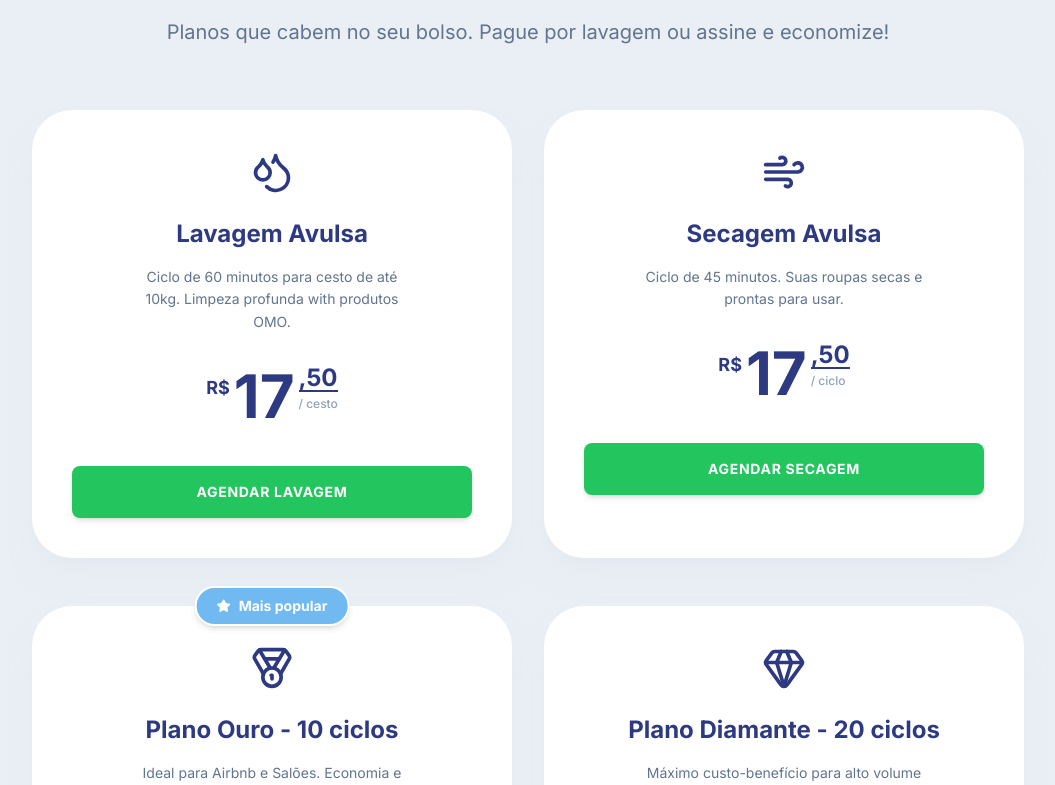
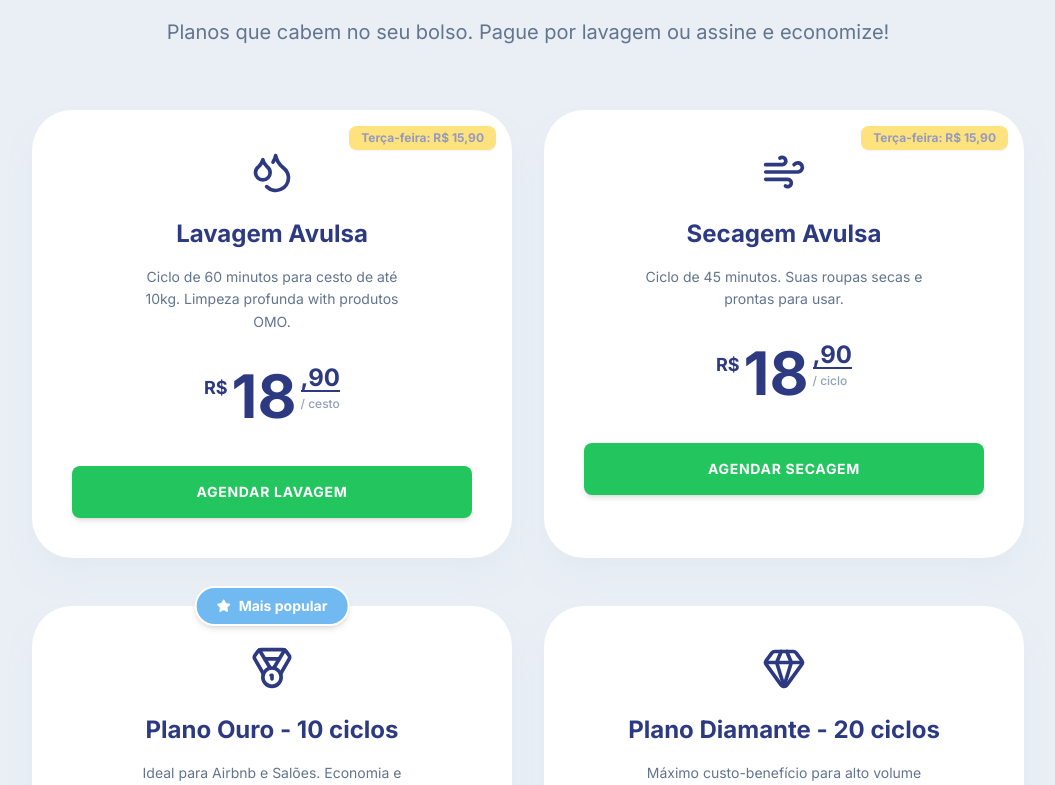
Before and after one commit to samuelinova7-cyber/mar-de-cheiro, a React (Vite) app: page / in a window 1280 px wide. Shown: the part 4295-5080 px from the top of the page, without its empty margins (112-1167 px from the left). Built offline with nearby package versions, Linux system fonts and the light colour scheme; a web font is replaced by a local one.

Commit message:
feat: Add promotional pricing to plans
Introduces a "promo" field to plan data, allowing for display of special offers. Updates "Lavagem Avulsa" and "Secagem Avulsa" to include a Tuesday discount.

```diff
--- a/src/App.tsx
+++ b/src/App.tsx
@@ -415,22 +415,24 @@ const Plans = () => {
     {
       title: "Lavagem Avulsa",
       description: "Ciclo de 60 minutos para cesto de até 10kg. Limpeza profunda with produtos OMO.",
-      price: "17",
-      cents: "50",
+      price: "18",
+      cents: "90",
       unit: "cesto",
       icon: <Droplets size={44} className="text-[#2d3a82]" />,
       buttonText: "Agendar Lavagem",
-      variant: "success" as const
+      variant: "success" as const,
+      promo: "Terça-feira: R$ 15,90"
     },
     {
       title: "Secagem Avulsa",
       description: "Ciclo de 45 minutos. Suas roupas secas e prontas para usar.",
-      price: "17",
-      cents: "50",
+      price: "18",
+      cents: "90",
       unit: "ciclo",
       icon: <Wind size={44} className="text-[#2d3a82]" />,
       buttonText: "Agendar Secagem",
-      variant: "success" as const
+      variant: "success" as const,
+      promo: "Terça-feira: R$ 15,90"
     },
     {
       title: "Plano Ouro - 10 ciclos",
@@ -469,6 +471,11 @@ const Plans = () => {
               {plan.popular && (
                 <div className="absolute top-0 left-1/2 -translate-x-1/2 -translate-y-1/2 bg-[#70b9f1] text-white px-5 py-2 rounded-full text-sm font-bold flex items-center gap-2 border-2 border-white shadow-md">
                   <Star size={14} className="fill-white" /> Mais popular
+                </div>
+              )}
+              {plan.promo && (
+                <div className="absolute top-4 right-4 bg-yellow-400 text-[#2d3a82] px-3 py-1 rounded-lg text-xs font-bold shadow-sm animate-pulse">
+                  {plan.promo}
                 </div>
               )}
 
@@ -578,7 +585,9 @@ const Influencers = () => {
   const videoUrls = [
     "https://skzfezsseuyqgzbdapng.supabase.co/storage/v1/object/public/cgi/SnapInsta.to_AQMd9Zh_O3uiVFtRTqOKwbYTSVmpHaba3xzCAXsbrrBhpZ0-MqxHYP_Di01IOHj-NZCxeiBOeMwxY4CmW8rZSISg5rKhAyIa3EabLnY.mp4",
     "https://skzfezsseuyqgzbdapng.supabase.co/storage/v1/object/public/cgi/SnapInsta.to_AQNcysBa_0PZr2dH_Oji2p9xilznh8UcyMHCqEFxNPMnGrYBPJHg6tgQGVeooMFLnW2h8Jg1enn-m_08m5JW8gJLoRxj8ZGhDQ99VwI.mp4",
-    "https://skzfezsseuyqgzbdapng.supabase.co/storage/v1/object/public/cgi/SnapInsta.to_AQMw0evuZYb8K26sTIjhVd9YCQtieS3s5u1tnOcI9fJN0g7t2noR-_zpyVj3ZfkXbBcB6pOjEEzYFio2gdxV-4xT.mp4"
+    "https://skzfezsseuyqgzbdapng.supabase.co/storage/v1/object/public/cgi/SnapInsta.to_AQMw0evuZYb8K26sTIjhVd9YCQtieS3s5u1tnOcI9fJN0g7t2noR-_zpyVj3ZfkXbBcB6pOjEEzYFio2gdxV-4xT.mp4",
+    "https://skzfezsseuyqgzbdapng.supabase.co/storage/v1/object/public/cgi/SnapInsta.to_AQPsgNWgoW9Li88_6u1qAKddAvCZiiwHIOOUoo6Q5QK-LhP-tGi92uraeolfVp0OBKEInXFbPUsjshjyUct2NYLX.mp4",
+    "https://skzfezsseuyqgzbdapng.supabase.co/storage/v1/object/public/cgi/SnapInsta.to_AQNP3AH3cjJaUGtu9KrV8VK1NV0OEQzjE7dqNXFEevk4qAKZnvDG0W5Xs0lSPOj2vbu0kSux6fnOoWjuRrAjxV75.mp4"
   ];
 
   return (
@@ -603,15 +612,17 @@ const Influencers = () => {
         <h3 className="text-blue-500 font-brand text-2xl mb-2">Conheça Mais</h3>
         <h2 className="text-4xl md:text-6xl font-heading text-slate-800 tracking-tight">Vídeos da Lavanderia</h2>
       </div>
-      <div className="container mx-auto px-4 grid grid-cols-1 md:grid-cols-3 gap-8 max-w-6xl">
-        {videoUrls.map((url, idx) => (
-          <div key={idx} className="relative aspect-[9/16] rounded-[32px] overflow-hidden shadow-2xl border-8 border-white bg-slate-100">
+      <div className="relative">
+        <div className="animate-infinite-scroll flex gap-8">
+          {[...videoUrls, ...videoUrls].map((url, idx) => (
+            <div key={idx} className="relative w-[280px] md:w-[320px] shrink-0 aspect-[9/16] rounded-[32px] overflow-hidden shadow-2xl border-8 border-white bg-slate-100">
               <VideoPlayer
                 src={url}
                 className="w-full h-full object-cover"
               />
             </div>
           ))}
+        </div>
       </div>
     </section>
   );
```
Lines whose indentation alone changed are shown as unchanged.
